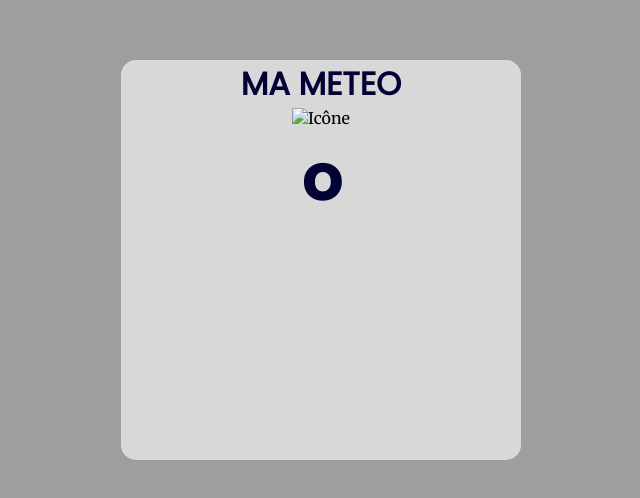
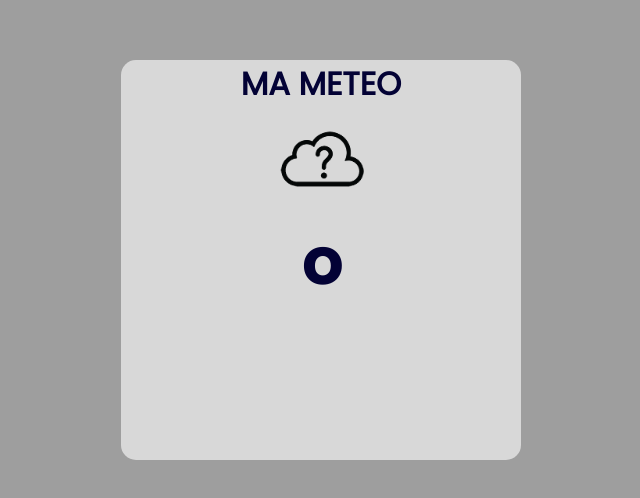
Before and after one commit to Os-humble-man/Meteo-App, a plain HTML site: page index.html in a window 1280 px wide. Shown: the part 140-638 px from the top of the page, without its empty margins (319-959 px from the left). Drawn offline with Linux system fonts and the light colour scheme; the site is published under a folder, as on GitHub Pages, so addresses that start at the root find nothing.

Commit message:
Update index.html

```diff
--- a/index.html
+++ b/index.html
@@ -17,7 +17,7 @@
         <div class="content">
             <h1>Ma Meteo</h1>
             <p class="notification"></p>
-            <img src="/icons/unknown.png" alt="Icône" class="icon">
+            <img src="unknown.png" alt="Icône" class="icon">
             <p class="temperature">°<span></span></p>
             <p class="description"></p>
             <p class="localisation"> </p>
```
